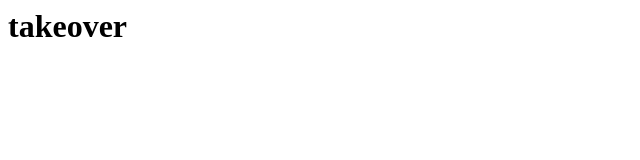
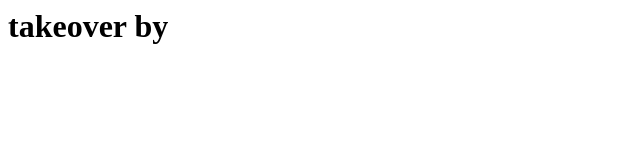
Before and after one commit to khalid12578/test, a plain HTML site: page index.html in a window 1280 px wide. Shown: the full height of the page, 0-640 px from the left. Drawn offline with Linux system fonts and the light colour scheme.

Commit message:
Update index.html

```diff
--- a/index.html
+++ b/index.html
@@ -1,5 +1,5 @@
 <html>
 <body>
-<h1>takeover</h1>
+<h1>takeover by</h1>
 </body>
 </html>
```
